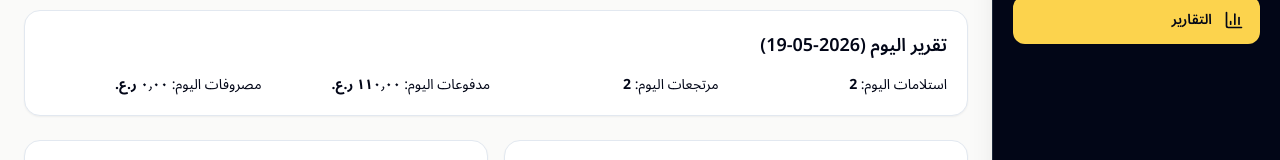
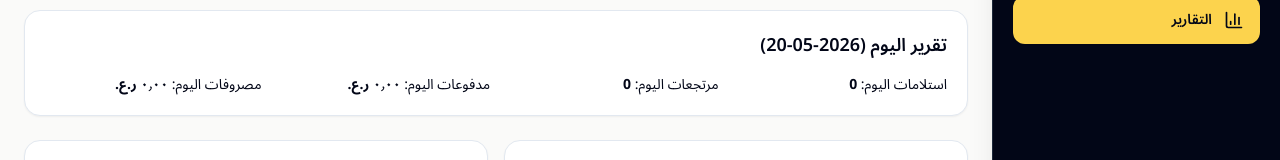
Before and after one commit to mohamedmasoud3030-tech/dress-roomshow, a React (Vite) app: page /reports in a window 1280 px wide. Shown: the part 569-729 px from the top of the page. Built offline with nearby package versions, Linux system fonts and the light colour scheme.

Commit message:
fix(reports): use local current date and shared currency formatter

```diff
--- a/src/features/reports/report.service.ts
+++ b/src/features/reports/report.service.ts
@@ -1,3 +1,5 @@
+import { getTodayISO } from '../../shared/utils/date';
+import { formatMoneyOMR } from '../../shared/utils/format';
 import { getExpenses } from '../expenses/expense.service';
 import { getPayments } from '../payments/payment.service';
 import { reportMockCustomers, reportMockDresses, reportMockReservations } from './report.mock';
@@ -9,15 +11,10 @@ import type {
   TodayReport,
 } from './report.types';
 
-const TODAY_DATE = '2026-05-19';
 const activeReservationStatuses = new Set(['pending', 'confirmed', 'delivered', 'overdue']);
 
 export function formatReportMoney(amount: number): string {
-  return new Intl.NumberFormat('ar-OM', {
-    style: 'currency',
-    currency: 'OMR',
-    minimumFractionDigits: 2,
-  }).format(amount);
+  return formatMoneyOMR(amount, 2);
 }
 
 export function getFinancialSummary(): FinancialSummary {
@@ -47,21 +44,22 @@ export function getDressPerformance(): DressPerformanceRow[] {
 }
 
 export function getTodayReport(): TodayReport {
+  const todayDate = getTodayISO();
   const payments = getPayments();
   const expenses = getExpenses();
 
-  const pickupsToday = reportMockReservations.filter((reservation) => reservation.pickupDate === TODAY_DATE).length;
-  const returnsToday = reportMockReservations.filter((reservation) => reservation.returnDate === TODAY_DATE).length;
+  const pickupsToday = reportMockReservations.filter((reservation) => reservation.pickupDate === todayDate).length;
+  const returnsToday = reportMockReservations.filter((reservation) => reservation.returnDate === todayDate).length;
 
   const paymentsToday = payments
-    .filter((payment) => payment.paymentDate === TODAY_DATE)
+    .filter((payment) => payment.paymentDate === todayDate)
     .reduce((sum, payment) => sum + payment.amount, 0);
 
   const expensesToday = expenses
-    .filter((expense) => expense.expenseDate === TODAY_DATE)
+    .filter((expense) => expense.expenseDate === todayDate)
     .reduce((sum, expense) => sum + expense.amount, 0);
 
-  return { date: TODAY_DATE, pickupsToday, returnsToday, paymentsToday, expensesToday };
+  return { date: todayDate, pickupsToday, returnsToday, paymentsToday, expensesToday };
 }
 
 export function getReportSummary(): ReportSummary {
```
